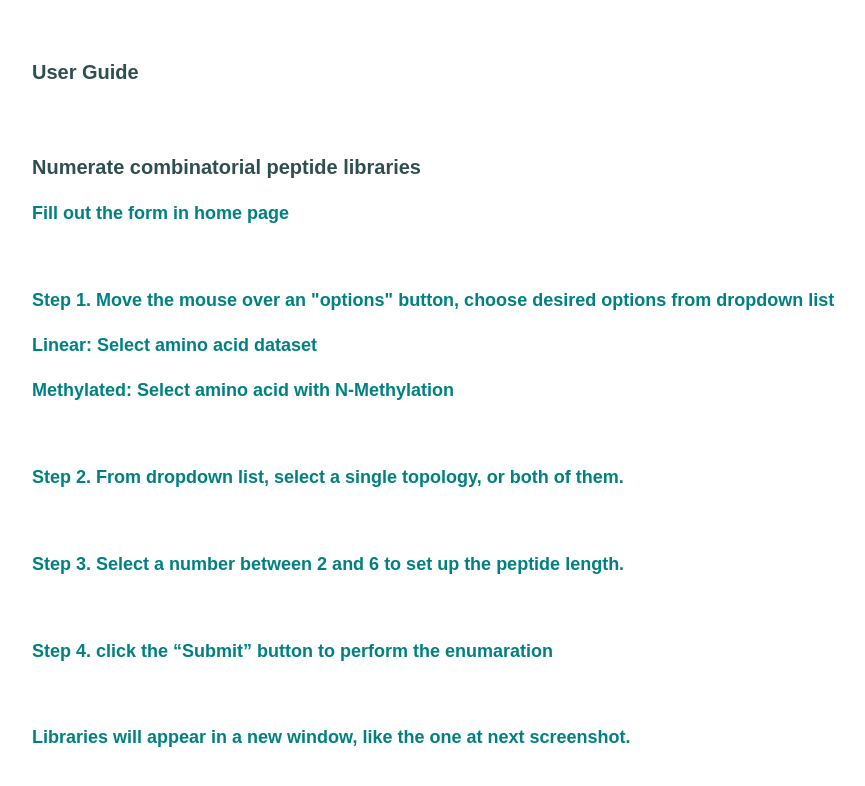
After one commit to BarbaraDiazE/DPeptideBuider, a Django app: page /userguide/ in a window 1280 px wide. The commit adds this page. Shown: the top 786 px of the page, without its empty margins (46-911 px from the left). Run offline with Django 3.2, Linux system fonts and the light colour scheme; parts of the project's set-up code (start-up, migrations or seed data) failed here and were passed over.

Commit message:
User Guide view

```diff
--- a/web/src/PeptideBuilder/urls.py
+++ b/web/src/PeptideBuilder/urls.py
@@ -17,7 +17,13 @@ from django.contrib import admin
 from django.urls import path
 from django.conf.urls import url
 
-from apps.Build.views import ServerViews, CSVView, DownloadCSV, ContactView
+from apps.Build.views import (
+    ServerViews,
+    CSVView,
+    DownloadCSV,
+    ContactView,
+    UserGuideView,
+)
 from apps.chemical_space.views import ChemicalSpaceView
 from apps.diversity_analysis.views import DiversityAnalysisView
 
@@ -28,5 +34,6 @@ urlpatterns = [
     url(r"^chemspace/", ChemicalSpaceView.as_view()),
     url(r"^diversity/", DiversityAnalysisView.as_view()),
     url(r"^contact/", ContactView.as_view()),
+    url(r"^userguide/", UserGuideView.as_view()),
     path("admin/", admin.site.urls),
 ]
--- a/web/src/apps/Build/views.py
+++ b/web/src/apps/Build/views.py
@@ -61,3 +61,8 @@ class DownloadCSV(APIView):
 class ContactView(APIView):
     def get(self, request):
         return render(request, "contact.html")
+
+
+class UserGuideView(APIView):
+    def get(self, request):
+        return render(request, "userguide.html")
--- a/web/src/static/css/mystyle.css
+++ b/web/src/static/css/mystyle.css
@@ -8,6 +8,16 @@ h1{
   margin-top: 0px;
 }
 
+
+h2{
+  color: darkslategray;
+  font-size: 20px;
+  font-family: Arial, Helvetica, sans-serif;
+  text-align: justify;
+  margin-left: 70px;
+  margin-right: 70px;
+}
+
 h3{
   color: darkslategray;
   font-size: 20px;
@@ -16,12 +26,7 @@ h3{
   margin-left: 70px;
   margin-right: 70px;
 }
-h2{
-  color: darkslategray;
-  font-size: 20px;
-  font-family: Arial, Helvetica, sans-serif;
-  text-align: justify;
-}
+
 h4{
   color: teal;
   font-size: 18px;
--- a/web/src/templates/form_page.html
+++ b/web/src/templates/form_page.html
@@ -62,6 +62,7 @@
   <div class="sidenav">
     <img style='vertical-align:middle' src="{% static "/dtools.png"   %}" alt="Dtools" width="150" height="100">
     <h2>Chemoinformatic tools</h2>
+    <a href="/userguide">User Guide</a>
     <a href="/chemspace">Chemical Space</a>
     <a href="/diversity">Diversity Analysis</a>
     <a href="/contact">Contact</a>
--- /dev/null
+++ b/web/src/templates/userguide.html
@@ -0,0 +1,38 @@
+<!DOCTYPE html>
+{% load staticfiles %}
+<html>
+
+<head>
+    <title>User guide</title>
+    <link rel="stylesheet" href="{% static "css\mystyle.css" %}" />
+</head>
+<style>
+
+</style>
+
+<body>
+    <div class="container">
+        <br></br>
+        <h2>User Guide</h2>
+        <br></br>
+    </div>
+    <div class="container">
+        <h3>Numerate combinatorial peptide libraries</h3>
+        <h4>Fill out the form in home page</h4>
+        <br>
+        <h4> <b>Step 1.</b> Move the mouse over an "options" button, choose desired options from
+            dropdown list</h4>
+        <h4>Linear: Select amino acid dataset</h4>
+        <h4>Methylated: Select amino acid with N-Methylation</h4>
+        <br>
+        <h4><b>Step 2.</b> From dropdown list, select a single topology, or both of them.</h4>
+        <br>
+        <h4><b>Step 3. </b> Select a number between 2 and 6 to set up the peptide length.</h4>
+        <br>
+        <h4><b>Step 4.</b> click the “Submit” button to perform the enumaration </h4>
+        <br>
+        <h4>Libraries will appear in a new window, like the one at next screenshot.</h4>
+    </div>
+</body>
+
+</html>
```
